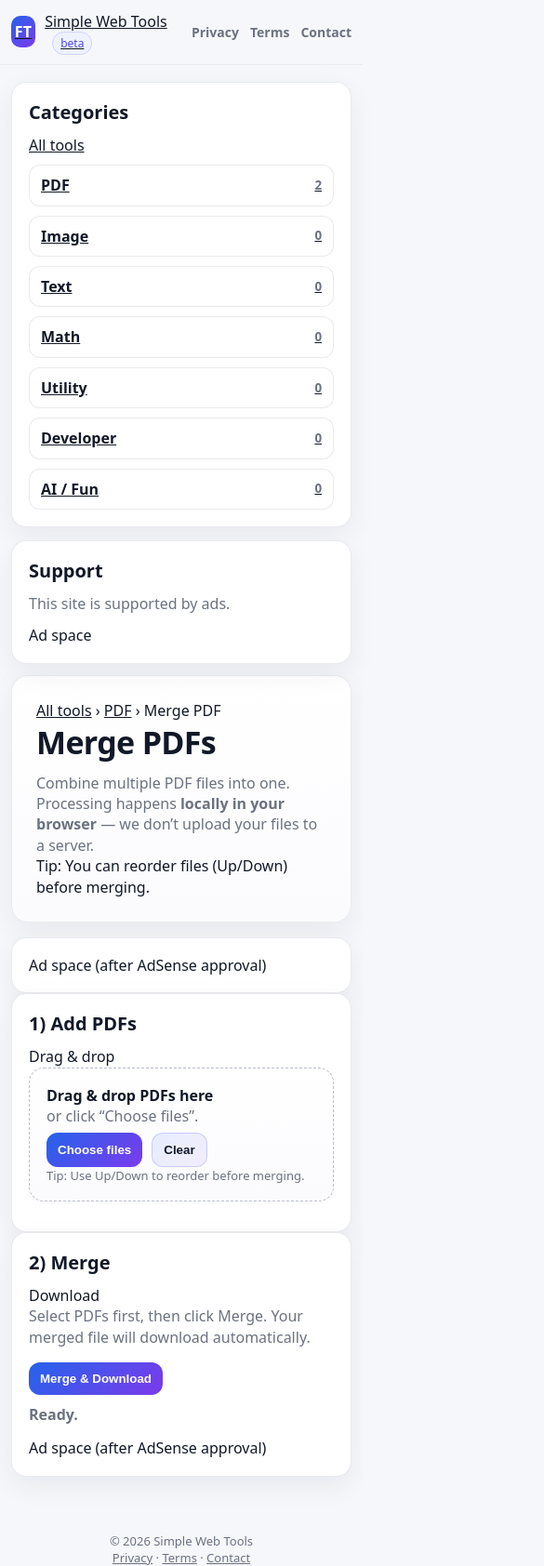
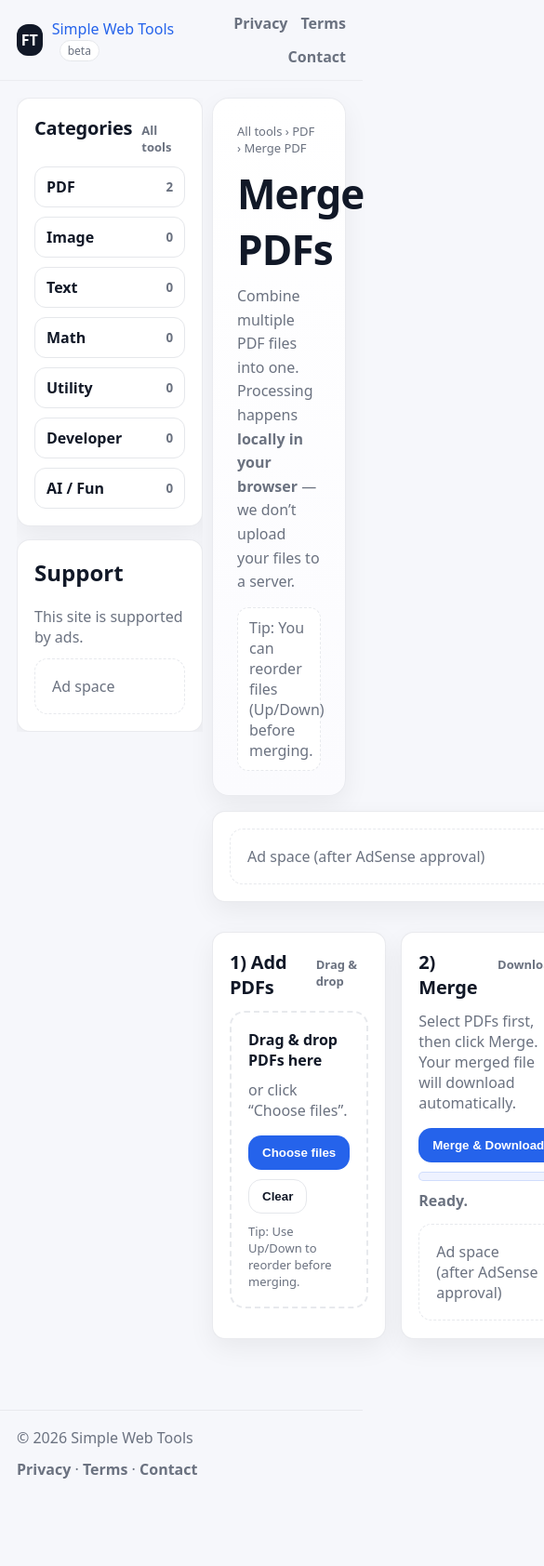
Before and after one commit to Rychee-work/simple-web-tools, a plain HTML site: page pdf/merge/index.html in a window 390 px wide. Shown: the top 1684 px of the page at 93% size, 585 px wide, since content can reach past the window. After the commit the page ends 1617 px from the top, so only its background shows below. Drawn offline with Linux system fonts and the light colour scheme; a script that the page names is missing.

Commit message:
change style

```diff
--- a/assets/css/styles.css
+++ b/assets/css/styles.css
@@ -3,30 +3,37 @@
   --card:#ffffff;
   --text:#111827;
   --muted:#6b7280;
-  --brand:#2563eb;
-  --brand-2:#7c3aed;
-  --border:rgba(229,231,235,.85);
-  --radius:16px;
-  --shadow: 0 10px 30px rgba(17,24,39,.06);
+  --border:#e5e7eb;
+  --accent:#2563eb;
+  --radius:14px;
+  --shadow:0 10px 28px rgba(0,0,0,.06);
 }
+
 *{box-sizing:border-box}
 html,body{height:100%}
 body{
   margin:0;
-  font-family: ui-sans-serif, system-ui, -apple-system, Segoe UI, Roboto, Helvetica, Arial, "Apple Color Emoji","Segoe UI Emoji";
+  font-family:system-ui,-apple-system,BlinkMacSystemFont,"Segoe UI",Roboto,"Helvetica Neue",Arial,"Noto Sans",sans-serif;
   background:var(--bg);
   color:var(--text);
-  line-height:1.4;
 }
-a{color:inherit}
+
+a{color:var(--accent);text-decoration:none}
+a:hover{text-decoration:underline}
+
+.container{
+  max-width:1100px;
+  margin:0 auto;
+  padding:18px 18px 46px;
+}
 
 /* Header */
 .header{
   position:sticky;
   top:0;
-  z-index:10;
-  background:rgba(246,247,251,.85);
-  backdrop-filter: blur(10px);
+  z-index:50;
+  background:rgba(246,247,251,.86);
+  backdrop-filter:saturate(1.2) blur(10px);
   border-bottom:1px solid rgba(229,231,235,.7);
 }
 .header-inner{
@@ -42,40 +49,37 @@ a{color:inherit}
   display:flex;
   align-items:center;
   gap:10px;
+  min-width:190px;
 }
 .logo{
-  width:34px;
-  height:34px;
-  border-radius:10px;
+  width:34px;height:34px;
+  border-radius:12px;
   display:grid;
   place-items:center;
-  background:linear-gradient(135deg,var(--brand),var(--brand-2));
-  color:white;
   font-weight:800;
-  letter-spacing:.02em;
-}
-.brand a{
-  color:var(--brand);
-  text-decoration:none;
-  font-weight:800;
+  color:#fff;
+  background:var(--text);
 }
 .badge{
+  display:inline-block;
+  margin-left:8px;
   font-size:12px;
-  padding:3px 8px;
+  padding:2px 8px;
   border-radius:999px;
-  background:#eef2ff;
-  color:#4f46e5;
-  margin-left:8px;
-  border:1px solid rgba(99,102,241,.22);
+  border:1px solid var(--border);
+  color:var(--muted);
+  background:#fff;
 }
 .nav{
   display:flex;
-  gap:18px;
+  gap:14px;
+  align-items:center;
+  flex-wrap:wrap;
+  justify-content:flex-end;
+}
+.nav a{
   color:var(--muted);
   font-weight:600;
-}
-.nav a{
-  color:inherit;
   text-decoration:none;
 }
 .nav a:hover{color:var(--text)}
@@ -87,20 +91,28 @@ a{color:inherit}
   gap:16px;
   align-items:start;
 }
+
+/* ★変更：狭い画面でも「サイドバー + メイン」の2カラムを維持 */
 @media (max-width: 900px){
-  .layout{grid-template-columns:1fr}
-  /* On narrow screens, disable sticky sidebar to avoid it staying on-screen */
-  .sidebar{position:static; top:auto}
+  .layout{
+    grid-template-columns: 220px 1fr;
+    gap:12px;
+  }
+}
+@media (max-width: 720px){
+  .layout{
+    grid-template-columns: 200px 1fr;
+    gap:10px;
+  }
 }
 
+/* ★変更：stickyは維持しつつ、sidebar内だけスクロールできるようにする */
 .sidebar{
   position: sticky;
   top: 88px; /* header height */
-}
 
-@media (max-height: 700px){
-  /* Also disable sticky when viewport height is small */
-  .sidebar{position:static; top:auto}
+  max-height: calc(100vh - 88px - 18px);
+  overflow: auto;
 }
 
 .main{min-width:0}
@@ -135,15 +147,6 @@ a{color:inherit}
   box-shadow:var(--shadow);
   padding:18px;
 }
-.card h2{
-  margin:0 0 10px;
-  font-size:20px;
-}
-.card h3{
-  margin:0 0 10px;
-  font-size:18px;
-}
-
 .hero{
   padding:26px;
   border-radius:18px;
@@ -159,139 +162,151 @@ a{color:inherit}
 .hero p{
   margin:0;
   color:var(--muted);
-  font-size:16px;
+  line-height:1.6;
+  max-width:62ch;
+}
+.note{
+  margin-top:14px;
+  padding:10px 12px;
+  border-radius:12px;
+  border:1px dashed rgba(229,231,235,.9);
+  color:var(--muted);
+  background:#fff;
 }
 
-.tools-grid{
+.section-title{
+  display:flex;
+  align-items:baseline;
+  justify-content:space-between;
+  gap:10px;
+  margin-bottom:12px;
+}
+.section-title h2{
+  margin:0;
+  font-size:20px;
+  letter-spacing:-.01em;
+}
+.hint{
+  color:var(--muted);
+  font-weight:700;
+  font-size:13px;
+}
+
+.grid{
+  margin-top:16px;
+  display:grid;
+  gap:16px;
+}
+.tool-list{
   display:grid;
   gap:12px;
-  margin-top:14px;
 }
 .tool{
   display:flex;
-  align-items:flex-start;
+  align-items:center;
   justify-content:space-between;
   gap:12px;
   padding:14px;
   border-radius:14px;
   border:1px solid var(--border);
   background:#fff;
+}
+.tool .left{min-width:0}
+.name{
+  margin:0;
+  font-weight:900;
+}
+.desc{
+  margin:6px 0 0;
+  color:var(--muted);
+  line-height:1.4;
+}
+
+.btn{
+  display:inline-flex;
+  align-items:center;
+  justify-content:center;
+  color:var(--text);
   text-decoration:none;
-}
-.tool:hover{background:#f9fafb}
-.tool .meta{
-  display:flex;
-  flex-direction:column;
-  gap:2px;
-}
-.tool strong{font-size:16px}
-.tool span{
-  color:var(--muted);
-  font-size:13px;
-}
-.pill{
-  font-size:12px;
-  padding:4px 10px;
-  border-radius:999px;
-  border:1px solid rgba(99,102,241,.2);
-  background:#eef2ff;
-  color:#4f46e5;
-  font-weight:700;
+  font-weight:800;
+  padding:10px 14px;
+  border-radius:14px;
+  border:1px solid var(--border);
+  background:#fff;
   white-space:nowrap;
 }
-
-/* Content wrappers */
-.container{
-  max-width:1100px;
-  margin:0 auto;
-  padding:16px 18px 40px;
+.btn:hover{text-decoration:none}
+.btn.primary{
+  background:var(--accent);
+  color:#fff;
+  border-color:transparent;
+}
+.btn.primary:hover{filter:brightness(.98)}
+.btn.disabled{
+  opacity:.6;
+  pointer-events:none;
 }
 
-/* Tool page */
-.tool-title{
-  display:flex;
-  align-items:flex-end;
-  justify-content:space-between;
-  gap:10px;
-  margin:0 0 10px;
+.ad-slot{
+  border:1px dashed rgba(229,231,235,.9);
+  border-radius:14px;
+  padding:18px;
+  color:var(--muted);
+  background:#fff;
 }
-.tool-title h1{
-  margin:0;
-  font-size:28px;
-}
-.tool-title .hint{
-  color:var(--muted);
-  font-size:13px;
-}
+
+/* Tool page widgets */
 .drop{
-  border:1px dashed rgba(156,163,175,.7);
+  border:2px dashed rgba(229,231,235,.9);
   border-radius:16px;
   padding:18px;
-  background:linear-gradient(180deg,#fff 0%, #fbfbfe 100%);
+  background:#fff;
 }
-.drop input[type=file]{width:100%}
+.kv{
+  display:grid;
+  gap:10px;
+}
 .row{
   display:flex;
   gap:10px;
   flex-wrap:wrap;
-  margin-top:12px;
-}
-.btn{
-  appearance:none;
-  border:1px solid rgba(99,102,241,.25);
-  background:linear-gradient(135deg, rgba(37,99,235,.10), rgba(124,58,237,.08));
-  color:var(--text);
-  padding:10px 12px;
-  border-radius:12px;
-  font-weight:800;
-  cursor:pointer;
-}
-.btn:hover{filter:brightness(0.98)}
-.btn.primary{
-  background:linear-gradient(135deg,var(--brand),var(--brand-2));
-  border:0;
-  color:#fff;
-}
-.btn:disabled{
-  opacity:.45;
-  cursor:not-allowed;
-}
-.out{
-  margin-top:12px;
-  display:none;
-}
-.out.show{display:block}
-.notice{
-  font-size:13px;
-  color:var(--muted);
-}
-.small{
-  font-size:12px;
-  color:var(--muted);
+  align-items:center;
 }
 
-/* Ad box */
-.adbox{
-  border:1px dashed rgba(156,163,175,.65);
-  border-radius:14px;
-  padding:14px;
-  background:#fff;
-  color:var(--muted);
-  font-size:13px;
+.progress{
+  height:10px;
+  background:#eef2ff;
+  border-radius:999px;
+  overflow:hidden;
+  margin-top:10px;
+  border:1px solid rgba(37,99,235,.15);
+}
+.progress > div{
+  height:100%;
+  width:0%;
+  background:var(--accent);
 }
 
 /* Footer */
 .footer{
-  margin-top:24px;
+  border-top:1px solid rgba(229,231,235,.8);
+  margin-top:30px;
+  background:transparent;
+}
+.footer-inner{
+  max-width:1100px;
+  margin:0 auto;
+  padding:18px 18px 26px;
+  display:flex;
+  justify-content:space-between;
+  align-items:center;
+  gap:12px;
   color:var(--muted);
-  font-size:13px;
-  text-align:center;
+  flex-wrap:wrap;
 }
+.footer a{color:var(--muted);font-weight:700}
+.footer a:hover{color:var(--text)}
 
-/* Mobile tweaks */
-@media (max-width: 540px){
-  .hero h1{font-size:34px}
-  .nav{gap:12px;font-size:14px}
-  .header-inner{padding:12px 12px}
-  .container{padding:14px 12px 36px}
-}
+.breadcrumbs{font-size:13px;color:var(--muted);margin-bottom:10px;}
+.breadcrumbs a{color:inherit;text-decoration:none;}
+.breadcrumbs a:hover{text-decoration:underline;}
```
